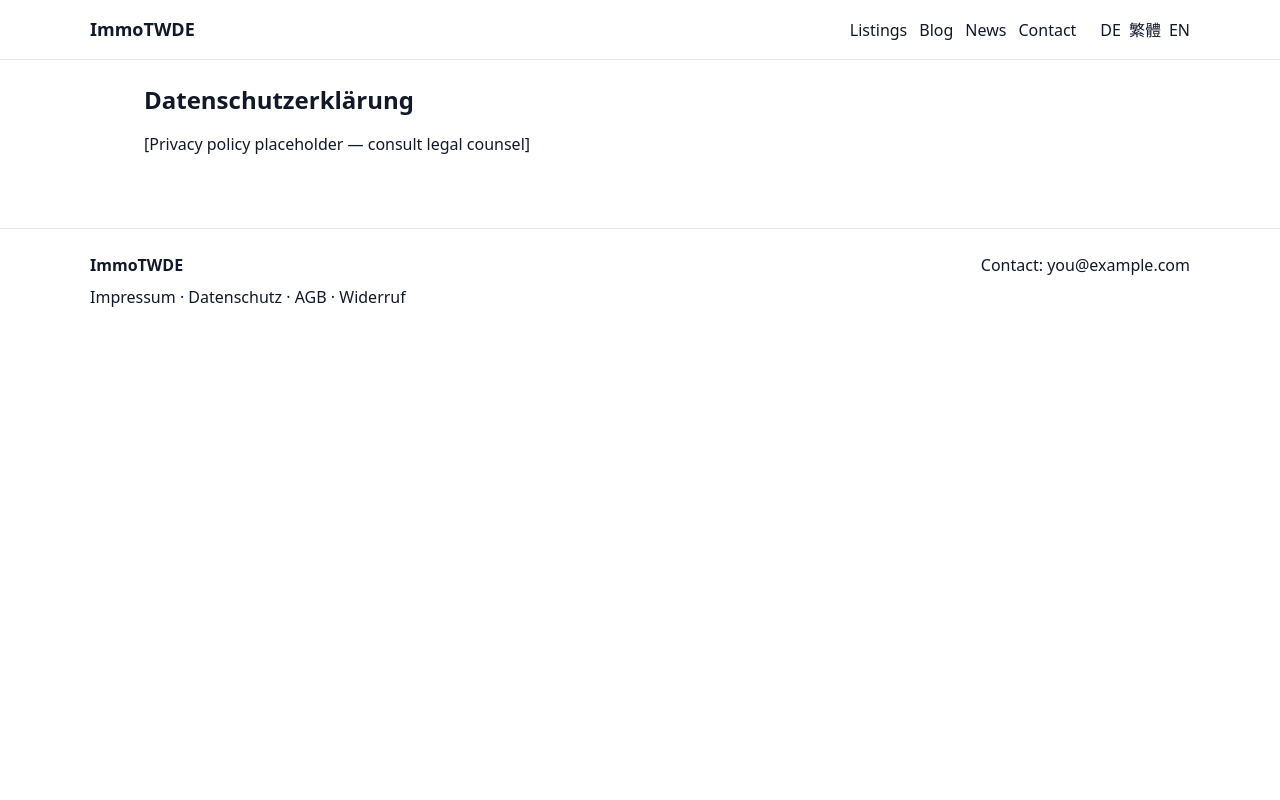
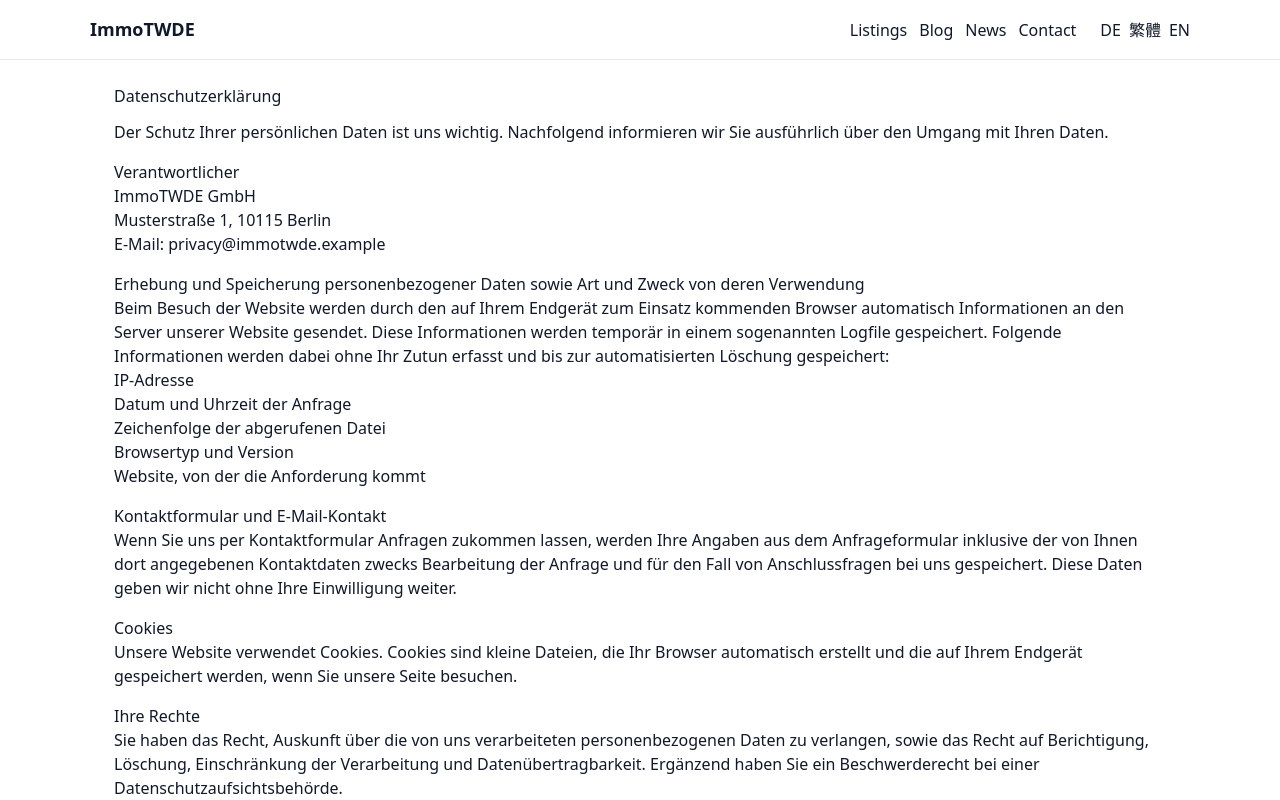
Before and after one commit to clarktao-dev/immotwde_copilot, a Next.js app: page /legal/Datenschutz in a window 1280 px wide. Shown: the top 800 px of the page. Built offline with nearby package versions, Linux system fonts and the light colour scheme.

Commit message:
docs(legal): add German legal page templates

```diff
--- a/src/app/legal/AGB/page.tsx
+++ b/src/app/legal/AGB/page.tsx
@@ -1,8 +1,43 @@
 export default function AGB() {
   return (
-    <main className="container mx-auto p-6">
-      <h1 className="text-2xl font-bold">Allgemeine Geschäftsbedingungen (AGB)</h1>
-      <p className="mt-4">[AGB placeholder — consult legal counsel]</p>
+    <main style={{ padding: 24 }}>
+      <h1>Allgemeine Geschäftsbedingungen (AGB)</h1>
+
+      <section style={{ marginTop: 16 }}>
+        <h2>Geltungsbereich</h2>
+        <p>Diese Allgemeinen Geschäftsbedingungen gelten für alle Verträge zwischen ImmoTWDE GmbH und Kunden.</p>
+      </section>
+
+      <section style={{ marginTop: 16 }}>
+        <h2>Vertragsabschluss</h2>
+        <p>
+          Die Darstellung der Immobilienangebote auf der Website stellt kein rechtlich bindendes Angebot dar.
+          Mit der Kontaktaufnahme oder Buchungsanfrage geben Sie eine verbindliche Bestellung ab.
+        </p>
+      </section>
+
+      <section style={{ marginTop: 16 }}>
+        <h2>Preise und Zahlung</h2>
+        <p>
+          Angaben zu Preisen verstehen sich inklusive der gesetzlichen Mehrwertsteuer. Akzeptierte Zahlungsarten
+          sind: Überweisung, PayPal, Kreditkarte (Stripe). Bei Überweisung gilt die Zahlung erst nach
+          Gutschrift auf unserem Konto als erfolgt.
+        </p>
+      </section>
+
+      <section style={{ marginTop: 16 }}>
+        <h2>Widerruf</h2>
+        <p>
+          Information zum Widerrufsrecht finden Sie gesondert in der Widerrufsbelehrung.
+        </p>
+      </section>
+
+      <section style={{ marginTop: 16 }}>
+        <p>
+          Hinweis: Dies ist eine allgemeine Vorlage. Bitte lassen Sie die AGB von einem Rechtsanwalt prüfen
+          und an Ihr Geschäftsmodell anpassen.
+        </p>
+      </section>
     </main>
   )
 }
--- a/src/app/legal/Datenschutz/page.tsx
+++ b/src/app/legal/Datenschutz/page.tsx
@@ -1,8 +1,73 @@
 export default function Datenschutz() {
   return (
-    <main className="container mx-auto p-6">
-      <h1 className="text-2xl font-bold">Datenschutzerklärung</h1>
-      <p className="mt-4">[Privacy policy placeholder — consult legal counsel]</p>
+    <main style={{ padding: 24 }}>
+      <h1>Datenschutzerklärung</h1>
+
+      <p style={{ marginTop: 12 }}>
+        Der Schutz Ihrer persönlichen Daten ist uns wichtig. Nachfolgend informieren wir Sie ausführlich
+        über den Umgang mit Ihren Daten.
+      </p>
+
+      <section style={{ marginTop: 16 }}>
+        <h2>Verantwortlicher</h2>
+        <p>
+          ImmoTWDE GmbH
+          <br /> Musterstraße 1, 10115 Berlin
+          <br /> E‑Mail: privacy@immotwde.example
+        </p>
+      </section>
+
+      <section style={{ marginTop: 16 }}>
+        <h2>Erhebung und Speicherung personenbezogener Daten sowie Art und Zweck von deren Verwendung</h2>
+        <p>
+          Beim Besuch der Website werden durch den auf Ihrem Endgerät zum Einsatz kommenden Browser
+          automatisch Informationen an den Server unserer Website gesendet. Diese Informationen werden
+          temporär in einem sogenannten Logfile gespeichert. Folgende Informationen werden dabei ohne
+          Ihr Zutun erfasst und bis zur automatisierten Löschung gespeichert:
+        </p>
+        <ul>
+          <li>IP-Adresse</li>
+          <li>Datum und Uhrzeit der Anfrage</li>
+          <li>Zeichenfolge der abgerufenen Datei</li>
+          <li>Browsertyp und Version</li>
+          <li>Website, von der die Anforderung kommt</li>
+        </ul>
+      </section>
+
+      <section style={{ marginTop: 16 }}>
+        <h2>Kontaktformular und E‑Mail‑Kontakt</h2>
+        <p>
+          Wenn Sie uns per Kontaktformular Anfragen zukommen lassen, werden Ihre Angaben aus dem
+          Anfrageformular inklusive der von Ihnen dort angegebenen Kontaktdaten zwecks Bearbeitung
+          der Anfrage und für den Fall von Anschlussfragen bei uns gespeichert. Diese Daten geben wir
+          nicht ohne Ihre Einwilligung weiter.
+        </p>
+      </section>
+
+      <section style={{ marginTop: 16 }}>
+        <h2>Cookies</h2>
+        <p>
+          Unsere Website verwendet Cookies. Cookies sind kleine Dateien, die Ihr Browser automatisch
+          erstellt und die auf Ihrem Endgerät gespeichert werden, wenn Sie unsere Seite besuchen.
+        </p>
+      </section>
+
+      <section style={{ marginTop: 16 }}>
+        <h2>Ihre Rechte</h2>
+        <p>
+          Sie haben das Recht, Auskunft über die von uns verarbeiteten personenbezogenen Daten zu
+          verlangen, sowie das Recht auf Berichtigung, Löschung, Einschränkung der Verarbeitung und
+          Datenübertragbarkeit. Ergänzend haben Sie ein Beschwerderecht bei einer Datenschutzaufsichtsbehörde.
+        </p>
+      </section>
+
+      <section style={{ marginTop: 16 }}>
+        <p>
+          Hinweis: Diese Datenschutzerklärung ist ein Mustertext. Passen Sie die Inhalte an die konkreten
+          Datenverarbeitungen Ihrer Website an und lassen Sie die Erklärung von einem Datenschutzbeauftragten
+          oder Rechtsanwalt prüfen.
+        </p>
+      </section>
     </main>
   )
 }
--- a/src/app/legal/Impressum/page.tsx
+++ b/src/app/legal/Impressum/page.tsx
@@ -2,7 +2,63 @@
   return (
     <main className="container mx-auto p-6">
       <h1 className="text-2xl font-bold">Impressum</h1>
-      <p className="mt-4">[Company name and contact details go here — update with legal counsel]</p>
+
+      <section className="mt-4">
+        <h2 className="text-xl font-semibold">Angaben gemäß § 5 TMG</h2>
+        <p>
+          ImmoTWDE GmbH
+          <br /> Musterstraße 1
+          <br /> 10115 Berlin
+        </p>
+
+        <p>
+          Vertreten durch: Geschäftsführer: Tao Clark
+          <br /> Handelsregister: Amtsgericht Berlin Charlottenburg, HRB 000000
+          <br /> USt-IdNr.: DE000000000
+        </p>
+
+        <p>
+          Kontakt:
+          <br /> Telefon: +49 30 1234567
+          <br /> E‑Mail: info@immotwde.example
+        </p>
+      </section>
+
+      <section className="mt-4">
+        <h2 className="text-xl font-semibold">Haftung für Inhalte</h2>
+        <p>
+          Als Diensteanbieter sind wir gemäß § 7 Abs.1 TMG für eigene Inhalte auf diesen Seiten
+          nach den allgemeinen Gesetzen verantwortlich. Nach §§ 8 bis 10 TMG sind wir als
+          Diensteanbieter jedoch nicht verpflichtet, übermittelte oder gespeicherte fremde
+          Informationen zu überwachen oder nach Umständen zu forschen, die auf rechtswidrige
+          Aktivitäten hinweisen.
+        </p>
+      </section>
+
+      <section className="mt-4">
+        <h2 className="text-xl font-semibold">Haftung für Links</h2>
+        <p>
+          Unser Angebot enthält Links zu externen Webseiten Dritter, auf deren Inhalte wir keinen
+          Einfluss haben. Deshalb können wir für diese fremden Inhalte auch keine Gewähr übernehmen.
+        </p>
+      </section>
+
+      <section className="mt-4">
+        <h2 className="text-xl font-semibold">Streitschlichtung</h2>
+        <p>
+          Die Europäische Kommission stellt eine Plattform zur Online-Streitbeilegung (OS) bereit:
+          https://ec.europa.eu/consumers/odr. Wir sind zur Teilnahme an einem Streitbeilegungsverfahren
+          vor einer Verbraucherschlichtungsstelle weder bereit noch verpflichtet.
+        </p>
+      </section>
+
+      <section className="mt-4">
+        <p>
+          Hinweis: Die obigen Angaben sind Musterangaben. Bitte überprüfen und ersetzen Sie sie mit Ihren
+          echten Firmendaten und lassen Sie den Inhalt von einem Rechtsanwalt prüfen, um vollständige
+          Rechtskonformität sicherzustellen.
+        </p>
+      </section>
     </main>
   )
 }
--- a/src/app/legal/Widerruf/page.tsx
+++ b/src/app/legal/Widerruf/page.tsx
@@ -1,8 +1,33 @@
 export default function Widerruf() {
   return (
-    <main className="container mx-auto p-6">
-      <h1 className="text-2xl font-bold">Widerrufsrecht</h1>
-      <p className="mt-4">[Consumer cancellation / withdrawal policy placeholder]</p>
+    <main style={{ padding: 24 }}>
+      <h1>Widerrufsrecht</h1>
+
+      <section style={{ marginTop: 16 }}>
+        <p>
+          Verbraucher haben ein vierzehntägiges Widerrufsrecht bei Fernabsatzverträgen. Die Frist beginnt mit
+          dem Tag des Vertragsabschlusses.
+        </p>
+
+        <h2 style={{ marginTop: 12 }}>Widerrufsbelehrung</h2>
+        <p>
+          Sie können Ihre Vertragserklärung innerhalb von 14 Tagen ohne Angabe von Gründen in Textform (z.B. E‑Mail)
+          oder durch Rücksendung der Ware widerrufen.
+        </p>
+
+        <h3 style={{ marginTop: 12 }}>Folgen des Widerrufs</h3>
+        <p>
+          Im Falle eines wirksamen Widerrufs werden bereits geleistete Zahlungen zurückerstattet. Kosten für die
+          Rücksendung trägt der Kunde, soweit nicht anders vereinbart.
+        </p>
+      </section>
+
+      <section style={{ marginTop: 16 }}>
+        <p>
+          Hinweis: Diese Widerrufsbelehrung ist eine Vorlage. Passen Sie die genauen Fristen und Abläufe an Ihr
+          Angebot an und lassen Sie die Texte rechtlich prüfen.
+        </p>
+      </section>
     </main>
   )
 }
```
